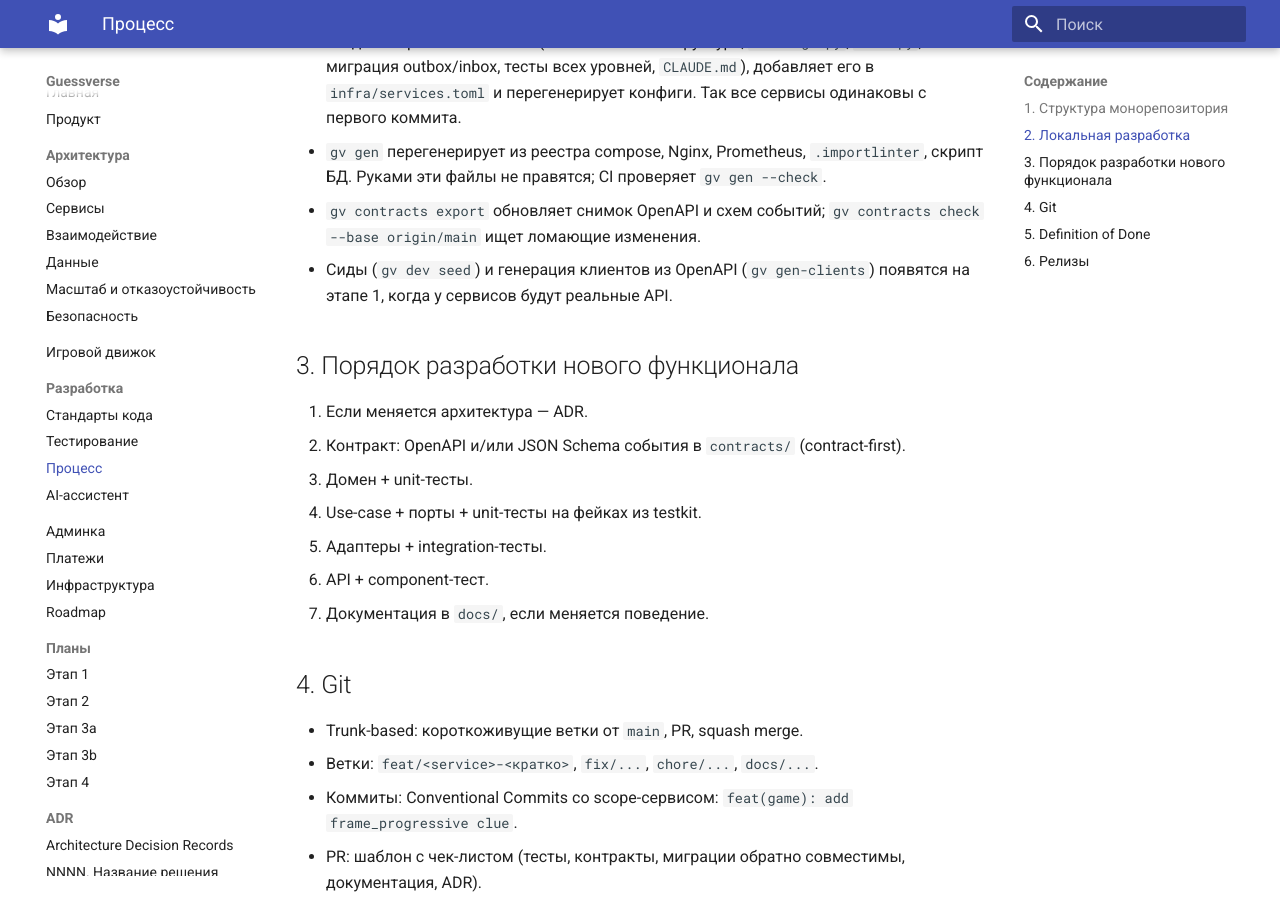
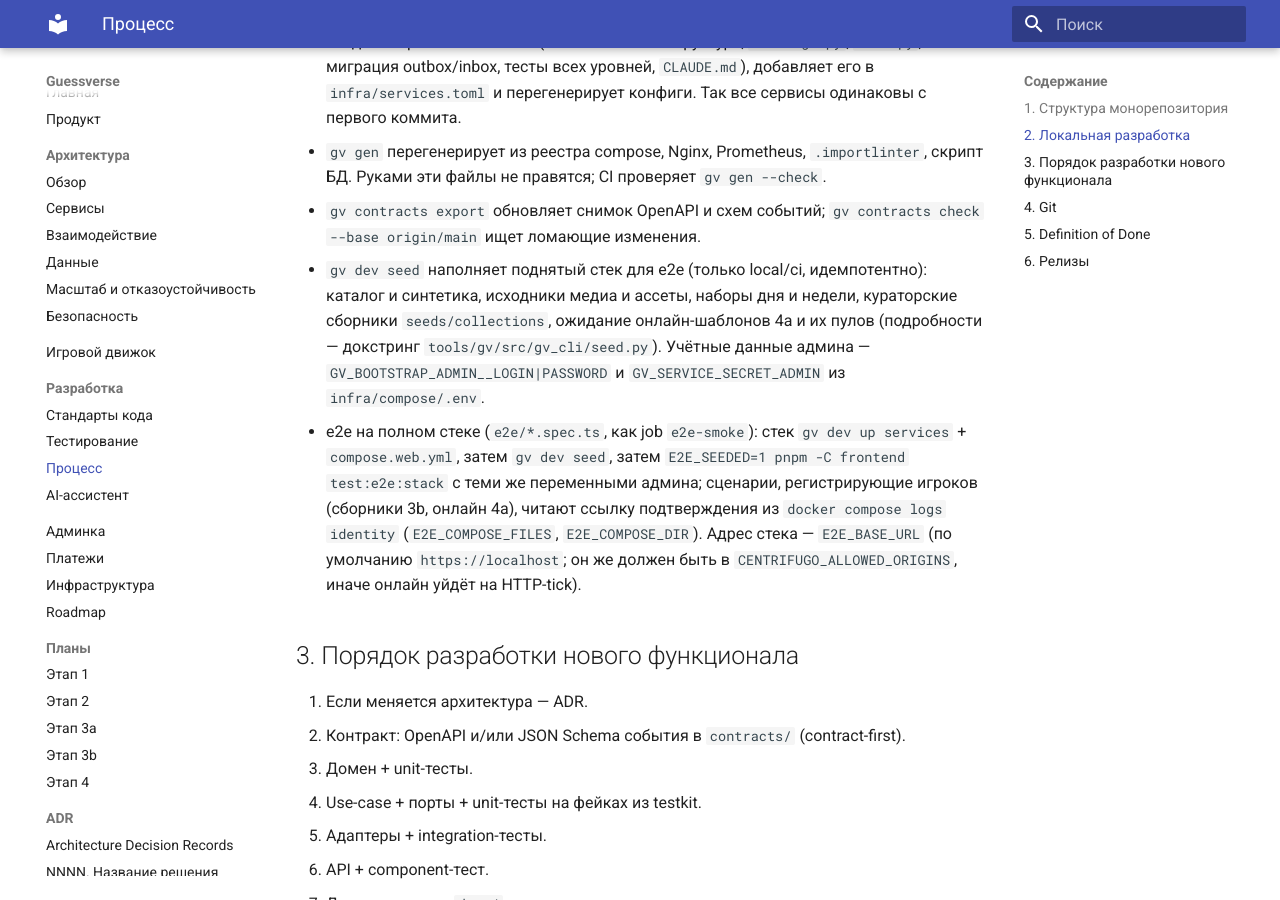
Before and after one commit to L0GIN0UT/oncue, an MkDocs documentation site: the page built from docs/08-development-workflow.md, in a window 1280 px wide and 900 px high, scrolled down 1169 px. Built offline with MkDocs 1.6.1 and Material for MkDocs 9.7.7, drawn with Linux system fonts in a browser that asks for light colours.

Commit message:
ci: e2e-smoke — онлайн-сценарии 4a, засев онлайн-шаблонов, логи match и Centrifugo

```diff
--- a/docs/08-development-workflow.md
+++ b/docs/08-development-workflow.md
@@ -53,7 +53,8 @@ gv test game --level unit
 - `gv new-service <name> --description ... [--public PREFIX] [--no-database]` создаёт сервис из шаблона (гексагональная структура, `settings.py`, `main.py`, миграция outbox/inbox, тесты всех уровней, `CLAUDE.md`), добавляет его в `infra/services.toml` и перегенерирует конфиги. Так все сервисы одинаковы с первого коммита.
 - `gv gen` перегенерирует из реестра compose, Nginx, Prometheus, `.importlinter`, скрипт БД. Руками эти файлы не правятся; CI проверяет `gv gen --check`.
 - `gv contracts export` обновляет снимок OpenAPI и схем событий; `gv contracts check --base origin/main` ищет ломающие изменения.
-- Сиды (`gv dev seed`) и генерация клиентов из OpenAPI (`gv gen-clients`) появятся на этапе 1, когда у сервисов будут реальные API.
+- `gv dev seed` наполняет поднятый стек для e2e (только local/ci, идемпотентно): каталог и синтетика, исходники медиа и ассеты, наборы дня и недели, кураторские сборники `seeds/collections`, ожидание онлайн-шаблонов 4a и их пулов (подробности — докстринг `tools/gv/src/gv_cli/seed.py`). Учётные данные админа — `GV_BOOTSTRAP_ADMIN__LOGIN|PASSWORD` и `GV_SERVICE_SECRET_ADMIN` из `infra/compose/.env`.
+- e2e на полном стеке (`e2e/*.spec.ts`, как job `e2e-smoke`): стек `gv dev up services` + `compose.web.yml`, затем `gv dev seed`, затем `E2E_SEEDED=1 pnpm -C frontend test:e2e:stack` с теми же переменными админа; сценарии, регистрирующие игроков (сборники 3b, онлайн 4a), читают ссылку подтверждения из `docker compose logs identity` (`E2E_COMPOSE_FILES`, `E2E_COMPOSE_DIR`). Адрес стека — `E2E_BASE_URL` (по умолчанию `https://localhost`; он же должен быть в `CENTRIFUGO_ALLOWED_ORIGINS`, иначе онлайн уйдёт на HTTP-tick).
 
 ## 3. Порядок разработки нового функционала
 
```
Also changed, not shown: 1 other file.
